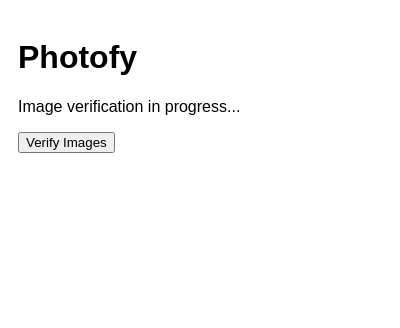
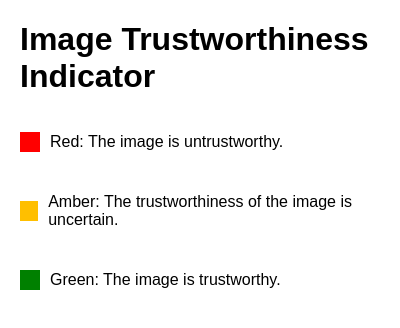
Before and after one commit to Robert-MacWha/photofy, a browser extension: page extension/popup.html in a window 400 px wide. Drawn offline with Linux system fonts and the light colour scheme.

```diff
--- a/extension/popup.html
+++ b/extension/popup.html
@@ -1,20 +1,50 @@
 <!DOCTYPE html>
 <html>
 <head>
+    <title>Image Trustworthiness Indicator</title>
     <style>
         body {
-        width: 300px;
-        height: 200px;
-        padding: 10px;
             font-family: Arial, sans-serif;
+            margin-left: 20px;
+            padding: 0;
+            min-width: 300px;
+            align-items: center;
+            justify-content: center;
+        }
+        .indicator {
+            display: flex;
+            align-items: center;
+            margin: 10px 0;
+        }
+        .indicator div {
+            width: 20px;
+            height: 20px;
+            margin-right: 10px;
+        }
+        .red {
+            background-color: red;
+        }
+        .green {
+            background-color: green;
+        }
+        .amber {
+            background-color: rgba(255, 191, 0, 1);
         }
     </style>
 </head>
 <body>
-    <h1>Photofy</h1>
-    <p>Image verification in progress...</p>
-    <button id="verifyButton">Verify Images</button>
-
-    <script src="popup.js"></script>
+    <h1>Image Trustworthiness Indicator</h1>
+    <div class="indicator">
+        <div class="red"></div>
+        <p>Red: The image is untrustworthy.</p>
+    </div>
+    <div class="indicator">
+      <div class="amber"></div>
+      <p>Amber: The trustworthiness of the image is uncertain.</p>
+  </div>
+    <div class="indicator">
+        <div class="green"></div>
+        <p>Green: The image is trustworthy.</p>
+    </div>
 </body>
 </html>
--- a/package.json
+++ b/package.json
@@ -1,5 +1,8 @@
 {
   "devDependencies": {
     "hardhat": "^2.17.0"
+  },
+  "dependencies": {
+    "ethers": "^6.6.4"
   }
 }
```
Also changed, not shown: extension/content.js (+15 -1 lines), 2 other files. Lines whose indentation alone changed are shown as unchanged.
